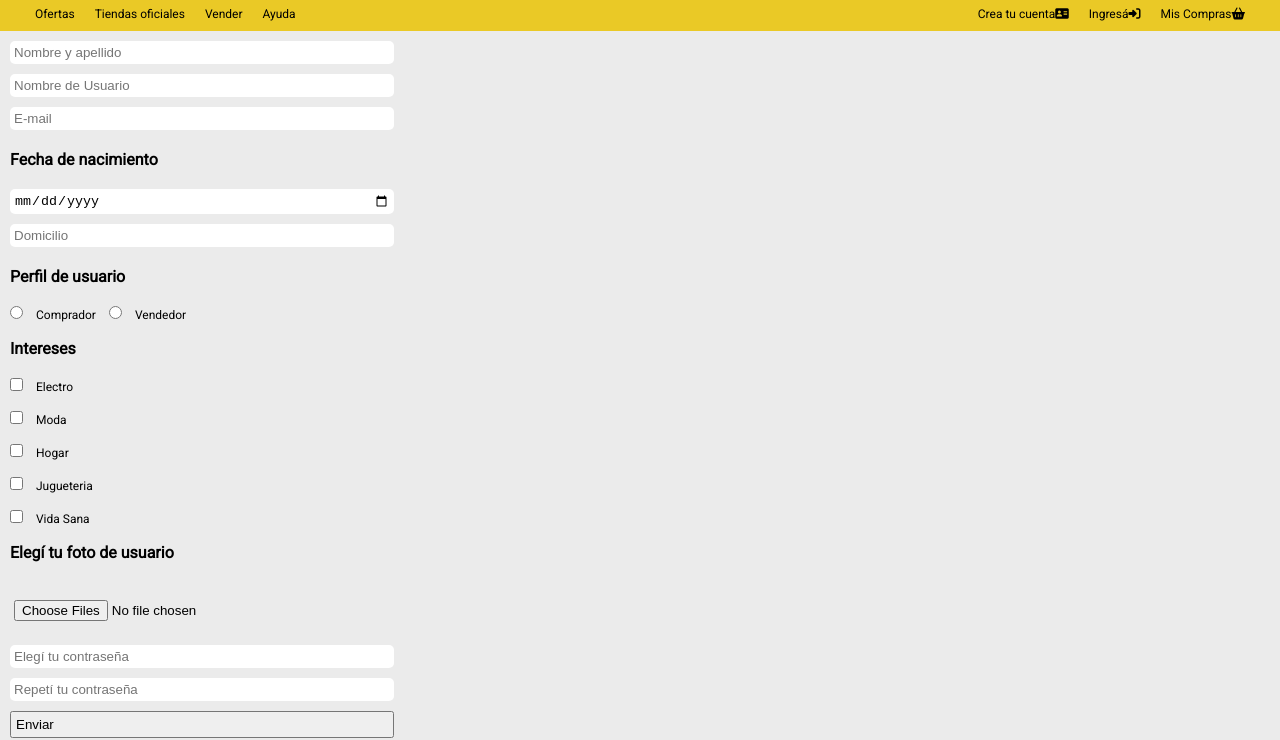
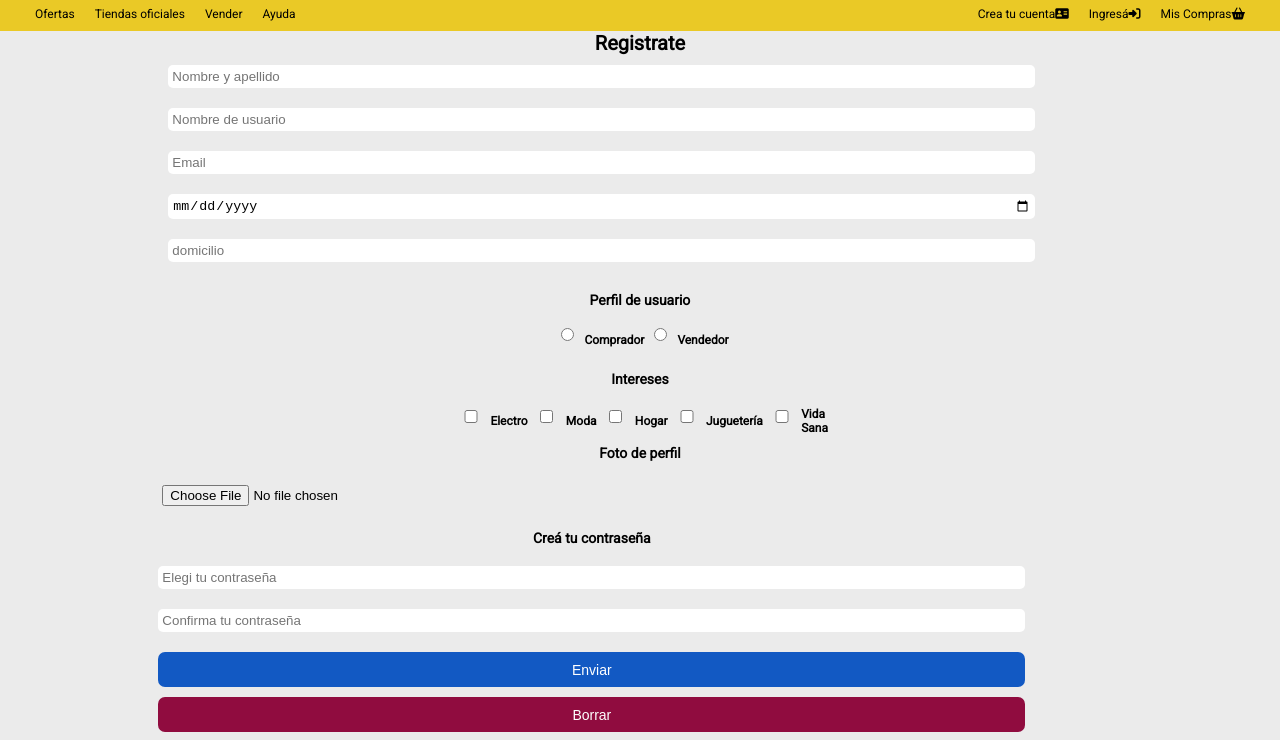
Before and after one commit to Marcosd923/mercadoliebre, a website: page views/register.html in a window 1280 px wide. Shown: the part 90-830 px from the top of the page. Drawn offline with Linux system fonts and the light colour scheme.

Commit message:
modificando registro css

```diff
--- a/public/css/register.css
+++ b/public/css/register.css
@@ -2,23 +2,36 @@
   margin: 0px;
   padding: 0px;
   box-sizing: border-box;
+}
+form label {
+  font-size: 14px;
+  font-weight: bold;
+  margin: 10px;
+  display: flex;
+  flex-direction: column;
+  justify-content: space-around;
+}
+.form1 input {
+  width: 90%;
+}
+.form2 {
+  display: flex;
+  flex-direction: column;
+  justify-content: center;
+  align-items: center;
+  width: 90%;
 }
 input {
   border-radius: 5px;
   border: none;
   padding: 4px;
   margin: 10px;
+  width: 100%;
 }
-main p {
-  color: black;
-  font-weight: bold;
-  font-size: medium;
-  padding: 10px;
-}
-.formulario {
-  display: flex;
-  flex-direction: column;
-  width: 30%;
+
+form .titulares {
+  text-align: center;
+  font-size: 20px;
 }
 button {
   display: flex;
@@ -27,3 +40,66 @@ button {
   padding: 4px;
   margin: 10px;
 }
+.botones {
+  margin-bottom: 70px;
+  margin-left: -10px;
+  margin-right: 10px;
+}
+.buttonClass {
+  font-size: 14px;
+  font-family: Arial;
+  width: 90%;
+  height: 35px;
+  border: transparent;
+  background-color: #1259c3;
+  color: #ffffff;
+  border-radius: 7px;
+  display: flex;
+  align-items: center;
+  justify-content: center;
+}
+#botonRojo {
+  background-color: #900c3f;
+}
+div.radio-perfilUsuario {
+  font-size: 12px;
+  display: flex;
+  flex-direction: column;
+  margin: 10px;
+  justify-content: center;
+  align-items: center;
+}
+.comprador-vendedor {
+  display: flex;
+  flex-direction: row;
+  justify-content: center;
+  align-items: center;
+}
+
+div.checkbox-intereses {
+  font-size: 12px;
+  display: flex;
+  flex-direction: column;
+  flex-wrap: wrap;
+  justify-content: center;
+  align-items: center;
+}
+
+.opciones-intereses {
+  display: flex;
+  flex-direction: row;
+  justify-content: center;
+  align-items: center;
+}
+.div-fotoperfil {
+  display: flex;
+  flex-direction: column;
+  justify-content: center;
+  align-items: center;
+}
+
+div.checkbox-text,
+div.radio-text {
+  font-weight: bolder;
+  margin-top: 10px;
+}
--- a/public/css/style.css
+++ b/public/css/style.css
@@ -188,21 +188,25 @@ footer {
   text-align: left;
 }
 @media (min-width: 425px) {
-  .products {
-    width: 40%;
-    /* display: flex;
-    justify-content: center;
-    align-items: center;
-    margin: 6%; */
-  }
+  /* tablet  */
+
   main section article {
     display: flex;
     flex-direction: row;
     margin: 10px;
     flex-wrap: wrap;
   }
+  main {
+    display: flex;
+    flex-direction: row;
+    flex-wrap: wrap;
+    margin: 0 auto;
+    justify-content: space-around;
+  }
+}
 
 @media (min-width: 769px) {
+  /* desktop */
   .nav-bar {
     display: flex;
     justify-content: space-between;
@@ -253,7 +257,6 @@ footer {
     flex-direction: row;
     margin: 0 auto;
     justify-content: space-around;
-      width: 40%;
   }
   .footer-item {
     display: flex;
@@ -261,4 +264,3 @@ footer {
     padding: 50px;
   }
 }
-}
--- a/views/register.html
+++ b/views/register.html
@@ -71,58 +71,53 @@
       </div>
     </header>
     <main>
-        <form action="/registro" method="post">
-          <label for="NombreApellido"></label>
-          <input type="text" name="NombreApellido" placeholder="Nombre y apellido" class="formulario">
+      <form action="/register" method="POST">
+        <div class="titulares">
+            <h4>Registrate</h4>
+        </div>
+        <div class="form1">
 
-          <label for="NombreUsuario"></label>
-          <input type="text" name="NombreUsuario" placeholder="Nombre de Usuario" class="formulario">
+            <input type="text" name="nombre" placeholder="Nombre y apellido" required minlength="5" maxlength="25" pattern="[A-Za-z]+" title="Solo letras">
 
-          <label for="email"></label>
-          <input type="email" name="email" placeholder="E-mail" class="formulario">
+            <input type="text" name="user" placeholder="Nombre de usuario" required minlength="5" maxlength="15" pattern="[A-Za-z0-9]+" title="Letras y números. Tamaño mínimo: 5. Tamaño máximo: 15">
 
-          <p>Fecha de nacimiento</p>
+            <input type="email" name="email" placeholder="Email" required >
 
-          <label for="fechaNaciemiento"></label>
-          <input type="date" name="fechaNaciemiento" class="formulario">
+            <input type="date" name="Fecha de nacimiento" min="1900-01-01" max="2022-12-31" required>
 
-          <label for="domicilio"></label>
-          <input type="text" name="domicilio" placeholder="Domicilio" class="formulario">
-
-          <p>Perfil de usuario</p>
-
-          <label>
-            <input type="radio" name="perfilUsuario" value="enviar"> Comprador
-            <input type="radio" name="perfilUsuario" value="enviar"> Vendedor
-          </label>
-
-          <p>Intereses</p>
-
-          <input type="checkbox" name="intereses" value="enviar"> Electro
-          <br>
-          <input type="checkbox" name="intereses" value="enviar"> Moda
-          <br>
-          <input type="checkbox" name="intereses" value="enviar"> Hogar
-          <br>
-          <input type="checkbox" name="intereses" value="enviar"> Jugueteria
-          <br>
-          <input type="checkbox" name="intereses" value="enviar"> Vida Sana
-          <br>
-          <p>Elegí tu foto de usuario</p>
-          <br>
-          <input type="file" name="avatar" accept=".jpg" multiple>
-          <br>
-          <label for="contraseña"></label>
-          <input type="password" name="contraseña" placeholder="Elegí tu contraseña" class="formulario">
-
-          <label for="contraseña"></label>
-          <input type="password" name="contraseña" placeholder="Repetí tu contraseña" class="formulario">
-
-          <button>Enviar</button>
-          <br>
-          <button>Borrar</button>
-
-        </form>
+            <input type="text" name="domicilio" placeholder="domicilio" required minlength="5" maxlength="30" pattern="[A-Za-z0-9]+" title="Letras y números. Tamaño mínimo: 5. Tamaño máximo: 30">
+        </div>
+        <div class="radio-perfilUsuario">
+            <label>Perfil de usuario</label>
+            <div class="comprador-vendedor">
+            <input type="radio" name="perfilUsuario" value="Comprador"><div class="radio-text">Comprador</div></input>
+            <input type="radio" name="perfilUsuario" value="Vendedor"><div class="radio-text">Vendedor</div></input>
+        </div>
+        </div>
+        <div class="checkbox-intereses">
+            <label>Intereses</label>
+            <div class="opciones-intereses">
+            <input type="checkbox" name="intereses" value="Electro"><div class="checkbox-text">Electro</div></input>
+            <input type="checkbox" name="intereses" value="Moda"><div class="checkbox-text">Moda</div></input>
+            <input type="checkbox" name="intereses" value="Hogar"><div class="checkbox-text">Hogar</div></input>
+            <input type="checkbox" name="intereses" value="Juguetería"><div class="checkbox-text">Juguetería</div></input>
+            <input type="checkbox" name="intereses" value="Vida sana"><div class="checkbox-text">Vida Sana</div></input>
+        </div>
+        </div>
+        <div class="div-fotoperfil">
+            <label>Foto de perfil</label>
+            <input type="file" name="fotoPerfil" accept=".jpg">
+        </div>
+        <div class="form2">
+            <label>Creá tu contraseña</label>
+            <input type="password" name="contraseña" placeholder="Elegi tu contraseña" required minlength="8" maxlength="15" pattern="[A-Za-z0-9]+" title="Letras y números. Tamaño mínimo: 8. Tamaño máximo: 15">
+            <input type="password" name="confirmarContraseña" placeholder="Confirma tu contraseña" required minlength="8" maxlength="15" pattern="[A-Za-z0-9]+" title="Letras y números. Tamaño mínimo: 8. Tamaño máximo: 15">
+        </div>
+        <div class="botones">
+            <button class="buttonClass" type="reset">Enviar</button>
+            <button id="botonRojo"class="buttonClass" type="submit">Borrar</button>
+        </div>
+      </form>
     </main>
     <footer>
       <div class="footer-item">
```
Lines whose indentation alone changed are shown as unchanged.
